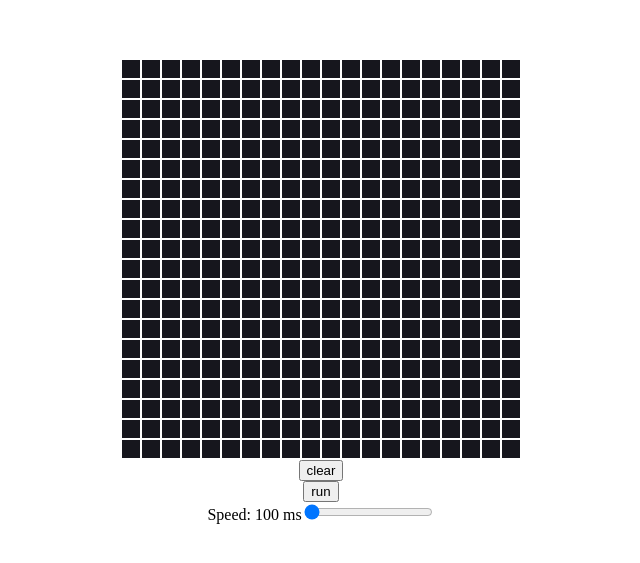
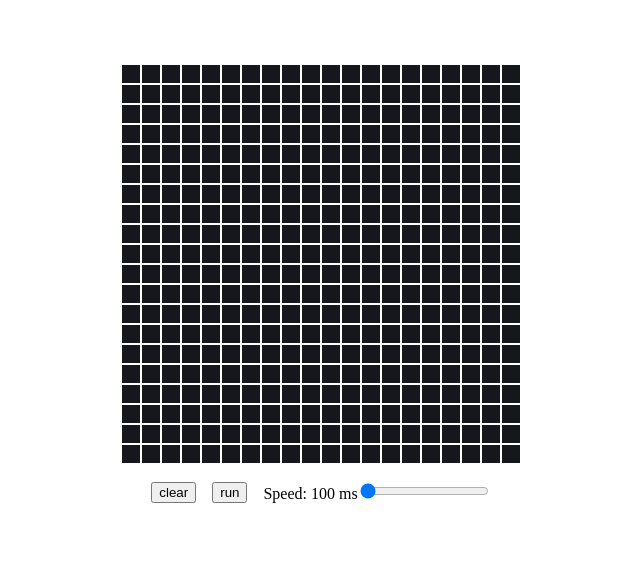
Before and after one commit to PetarSimonovic/tick, a React (Vite) app: page / in a window 1280 px wide. Shown: the part 109-672 px from the top of the page, without its empty margins (319-959 px from the left). Built offline with nearby package versions, Linux system fonts and the light colour scheme.

Commit message:
More css tweaks

```diff
--- a/src/App.tsx
+++ b/src/App.tsx
@@ -55,9 +55,11 @@ const App = ({ size = 20 }) => {
       ) : (
         <Grid grid={grid} updateCell={updateCell} />
       )}
-      <button onClick={resetGrid}>clear</button>
-      <button onClick={toggleRunGame}>{running ? "stop" : "run"}</button>
-      <SpeedSlider speed={speed} updateSpeed={setSpeed} />
+      <div className="control-panel">
+        <button onClick={resetGrid}>clear</button>
+        <button onClick={toggleRunGame}>{running ? "stop" : "run"}</button>
+        <SpeedSlider speed={speed} updateSpeed={setSpeed} />
+      </div>
     </>
   );
 };
--- a/src/index.css
+++ b/src/index.css
@@ -22,3 +22,11 @@ body,
   margin: 0;
   padding: 0;
 }
+
+.control-panel {
+  display: flex;
+  gap: 1rem;
+  justify-content: center;
+  align-items: center;
+  padding: 1rem;
+}
```
